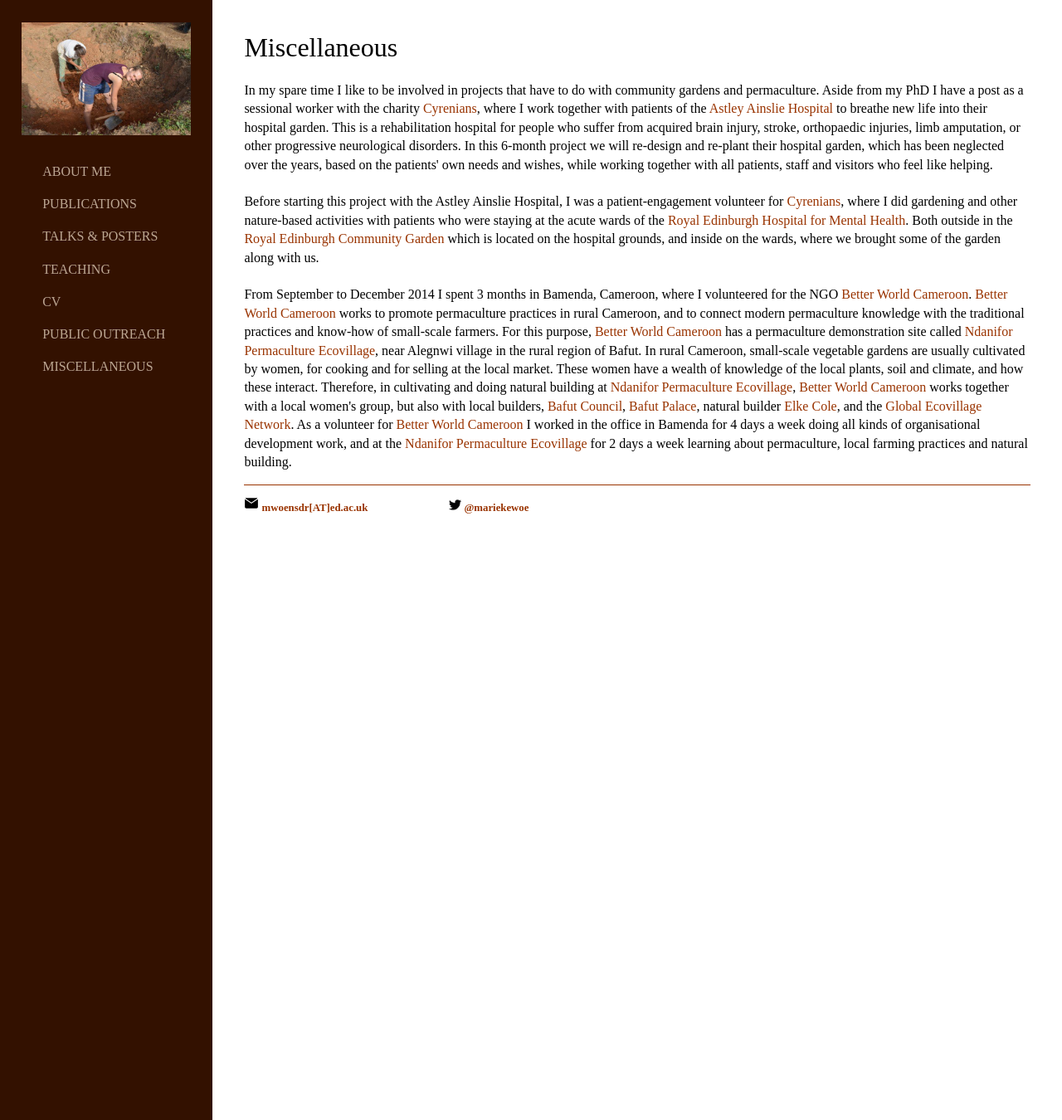
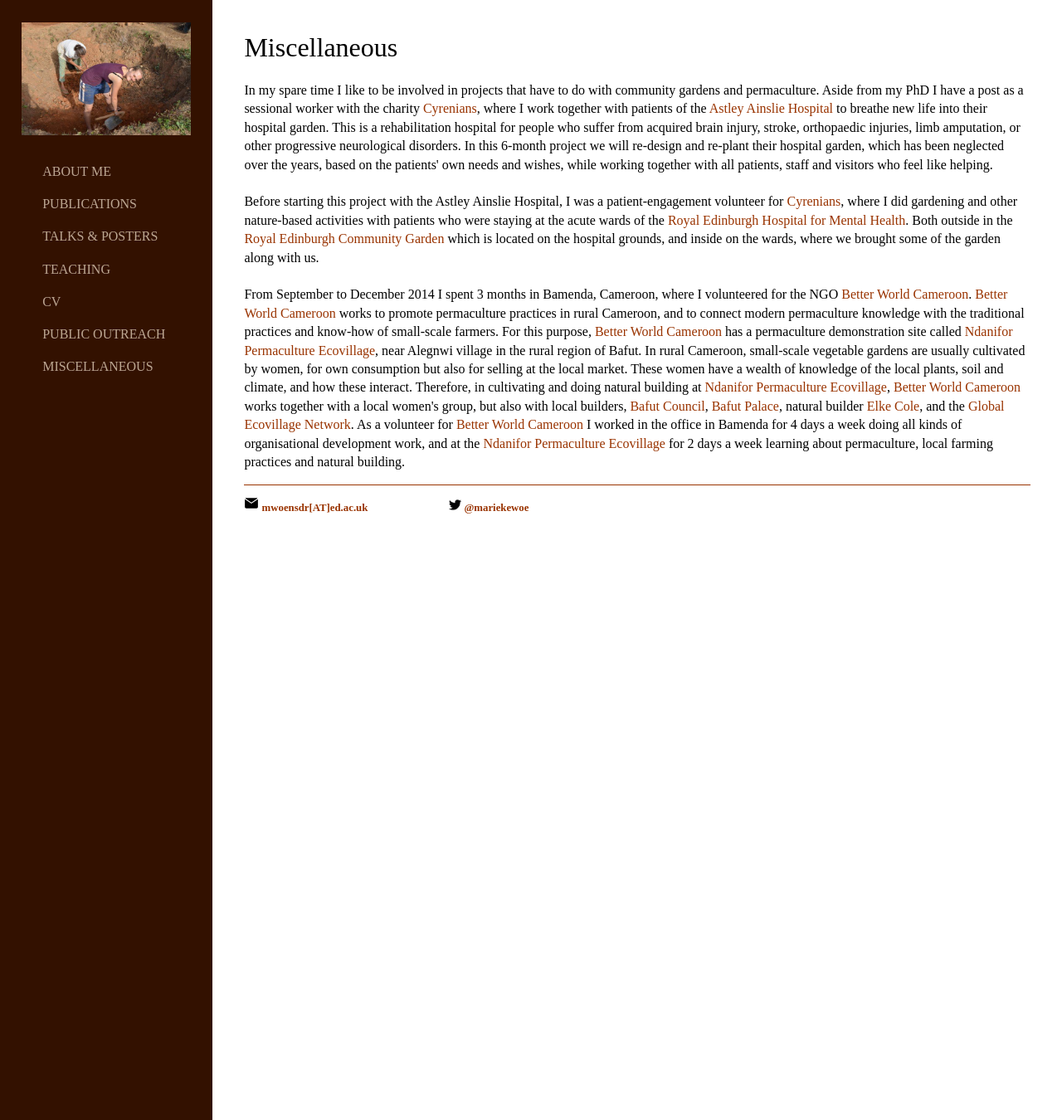
Before and after one commit to marieke-woensdregt/marieke-woensdregt.github.io, a Jekyll site: the page built from misc/index.html, in a window 1280 px wide. Shown: the whole page at 83% size. Built offline with Jekyll 4.4.1, drawn with Linux system fonts in a browser that asks for light colours.

Commit message:
Update index.html

```diff
--- a/misc/index.html
+++ b/misc/index.html
@@ -34,8 +34,9 @@
 		has a permaculture demonstration site called
 		<a href="http://betterworld-cameroon.com/ndanifor-permaculture-ecovillage/">Ndanifor Permaculture Ecovillage</a>,
 		near Alegnwi village in the rural region of Bafut. In rural Cameroon, small-scale vegetable gardens are usually
-		cultivated by women, for cooking and for selling at the local market. These women have a wealth of knowledge of the local
-		plants, soil and climate, and how these interact. Therefore, in cultivating and doing natural building at
+		cultivated by women, for own consumption but also for selling at the local market. These women have a wealth of
+		knowledge of the local plants, soil and climate, and how these interact. Therefore, in cultivating and doing
+		natural building at
 		<a href="http://betterworld-cameroon.com/ndanifor-permaculture-ecovillage/">Ndanifor Permaculture Ecovillage</a>,
 		<a href="http://betterworld-cameroon.com/">Better World Cameroon</a>
 		works together with a local women's group, but also with local builders,
```
